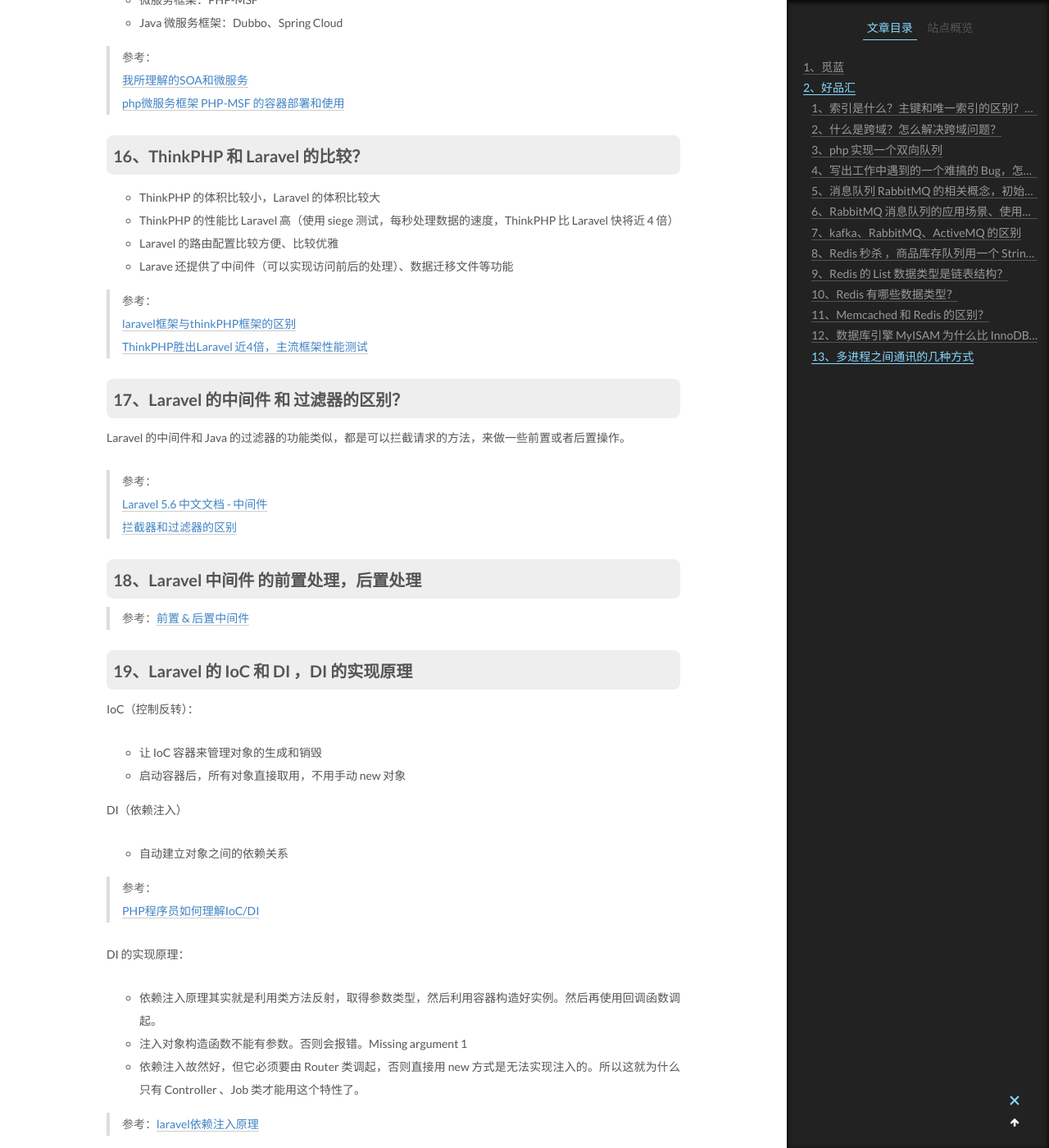
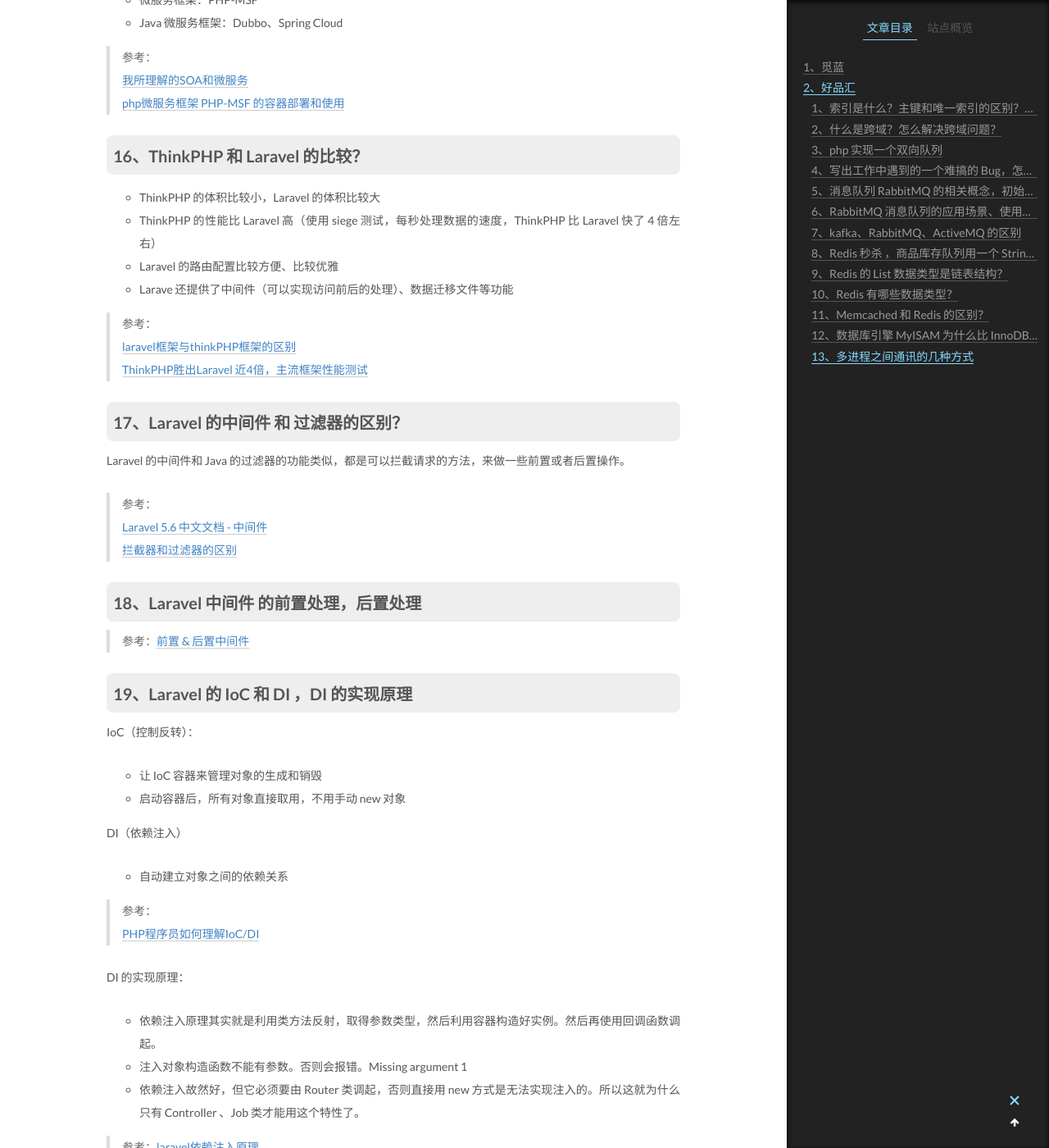
Before and after one commit to nnngu/LearningNotes, a Jekyll site: the page built from _posts/2018-06-05-PHP 面试题收集.md, in a window 1280 px wide and 1400 px high, scrolled down 11649 px. Shown: the whole window at 82% size. Built offline with Jekyll 4.4.1, drawn with Linux system fonts in a browser that asks for light colours.

Commit message:
修改文件: _posts/2018-06-05-PHP 面试题收集.md

```diff
--- a/_posts/2018-06-05-PHP 面试题收集.md
+++ b/_posts/2018-06-05-PHP 面试题收集.md
@@ -416,7 +416,7 @@ Redis的操作之所以是原子性的，是因为Redis是单线程的。
 ### 16、ThinkPHP 和 Laravel 的比较？
 
 - ThinkPHP 的体积比较小，Laravel 的体积比较大
-- ThinkPHP 的性能比 Laravel 高（使用 siege 测试，每秒处理数据的速度，ThinkPHP 比 Laravel 快将近 4 倍）
+- ThinkPHP 的性能比 Laravel 高（使用 siege 测试，每秒处理数据的速度，ThinkPHP 比 Laravel 快了 4 倍左右）
 - Laravel 的路由配置比较方便、比较优雅
 - Larave 还提供了中间件（可以实现访问前后的处理）、数据迁移文件等功能
 
```
